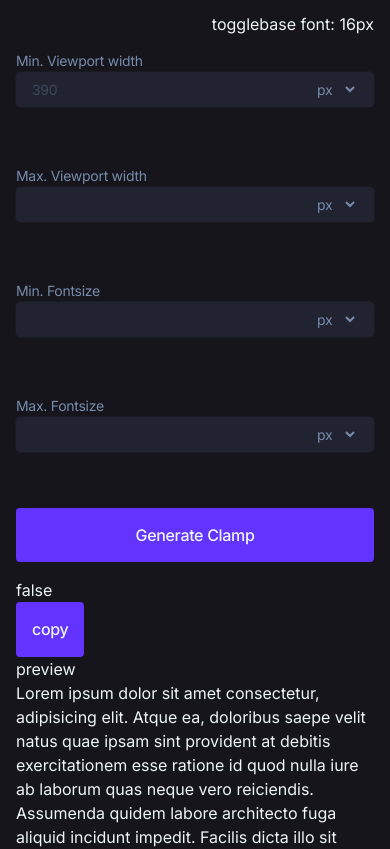
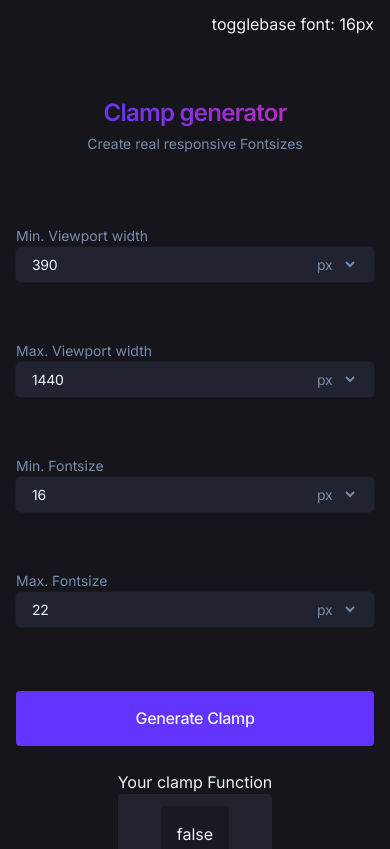
Before and after one commit to Arkadiusz-Fritscher/clamp-generator-lite, a Vue app: page / in a window 390 px wide. Shown: the top 849 px of the page. Built offline with nearby package versions, Linux system fonts and the light colour scheme.

Commit message:
styling: basic responsiveness

```diff
--- a/src/App.vue
+++ b/src/App.vue
@@ -1,5 +1,6 @@
 <template>
   <TheNavigation />
+  <TheHeader />
   <main class="wrapper__small flex flex-wrap gap-4 justify-between">
     <TheForm @submit="onSubmit" />
     <TheClampCard :values="formInputs" />
@@ -13,6 +14,7 @@ import TheForm from "@/components/TheForm.vue";
 import TheClampCard from "@/components/TheClampCard.vue";
 import ThePreview from "@/components/ThePreview.vue";
 import { ref } from "vue";
+import TheHeader from "@/components/TheHeader.vue";
 
 const formInputs = ref();
 
@@ -35,6 +37,13 @@ const onSubmit = (values: object) => {
   padding-inline: 1rem;
 }
 
+.wrapper__flex {
+  display: flex;
+  justify-content: center;
+  margin-inline: auto;
+  max-width: 900px;
+}
+
 @media screen(sm) {
   .wrapper__small {
     padding-inline: 5%;
--- a/src/assets/base.css
+++ b/src/assets/base.css
@@ -20,6 +20,7 @@
   --text-caption: 0.875rem;
   --text-base: clamp(0.875rem, 0.7721rem + 0.3922vw, 1.125rem);
   --text-md: clamp(1rem, 0.8971rem + 0.3922vw, 1.25rem);
+  --text-headline: clamp(1.5rem, 0.525rem + 4vw, 4.125rem);
 
   --text-preview: 1rem;
 }
--- a/src/components/BaseButton.vue
+++ b/src/components/BaseButton.vue
@@ -4,7 +4,7 @@
 
 <template>
   <button
-    class="bg-primary rounded text-md p-4 md:p-6 font-medium hover:bg-primary-hover active:bg-primary-focus"
+    class="bg-primary rounded text-md p-4 md:p-6 font-medium hover:bg-primary-hover active:bg-primary-focus max-w-[590px]"
   >
     <slot></slot>
   </button>
--- a/src/components/BaseInput.vue
+++ b/src/components/BaseInput.vue
@@ -68,7 +68,7 @@ defineEmits(['update:inputValue', 'update:selectionValue']);
         v-if="selection"
         :name="`${id}-selection`"
         :id="`${id}-selection`"
-        class="bg-transparent h-full text-lighter outline-none"
+        class="bg-transparent h-full text-lighter outline-none hover:cursor-pointer"
         :value="selectionValue"
         @change="$emit('update:selectionValue', ($event.target as HTMLInputElement).value)"
       >
--- a/src/components/TheClampCard.vue
+++ b/src/components/TheClampCard.vue
@@ -36,11 +36,16 @@ const remValues = computed(() => {
 </script>
 
 <template>
-    <div class="clamp">
+    <div class="clamp wrapper__flex">
         <div>
-            <div>{{ calcClamp }}</div>
-            <div>
-                <BaseButton>copy</BaseButton>
+            <div>Your clamp Function</div>
+            <div
+                class="px-6 py-3 bg-dark3 rounded flex items-center justify-between gap-4 flex-col md:flex-row"
+            >
+                <div class="bg-dark2 p-4 rounded">{{ calcClamp }}</div>
+                <div class="w-max">
+                    <BaseButton>copy</BaseButton>
+                </div>
             </div>
         </div>
     </div>
@@ -48,6 +53,12 @@ const remValues = computed(() => {
 
 <style scoped>
 .clamp {
-    flex: 0 1 40%;
+    flex: 1 1 100%;
+}
+
+@media screen(sm) {
+    .clamp {
+        flex: 1 1 40%;
+    }
 }
 </style>
--- a/src/components/TheForm.vue
+++ b/src/components/TheForm.vue
@@ -8,22 +8,22 @@ const emit = defineEmits(['submit']);
 
 const inputValues = reactive({
     minViewport: {
-        input: '',
+        input: '390',
         unit: 'px',
         error: ''
     },
     maxViewport: {
-        input: '',
+        input: '1440',
         unit: 'px',
         error: ''
     },
     minFont: {
-        input: '',
+        input: '16',
         unit: 'px',
         error: ''
     },
     maxFont: {
-        input: '',
+        input: '22',
         unit: 'px',
         error: ''
     },
@@ -77,7 +77,7 @@ const submit = () => {
 </script>
 
 <template>
-    <div class="form">
+    <div class="form wrapper__flex">
         <form class="flex flex-wrap gap-x-4 gap-y-14" @submit.prevent="submit">
             <BaseInput
                 selection
@@ -112,7 +112,9 @@ const submit = () => {
                 v-model:input-value.trim.number="inputValues.maxFont.input"
                 v-model:selection-value.trim="inputValues.maxFont.unit"
             />
-            <BaseButton type="submit">Generate Clamp</BaseButton>
+            <div class="submit__container">
+                <BaseButton type="submit">Generate Clamp</BaseButton>
+            </div>
         </form>
     </div>
 </template>
@@ -122,17 +124,28 @@ const submit = () => {
     flex: 1 0 100%;
 }
 
+.submit__container {
+    flex: 1 1 100%;
+    display: flex;
+    justify-content: center;
+    padding-top: 0.5rem;
+    padding-bottom: 0.5rem;
+}
+
 form button {
     flex: 1 1 100%;
 }
 
 @media screen(xs) {
+}
+
+@media (min-width: 680px) {
     form > * {
         flex: 1 1 0%;
     }
 }
 
-@media screen(md) {
+@media (min-width: 1370px) {
     .form {
         flex: 1 1 40%;
     }
--- /dev/null
+++ b/src/components/TheHeader.vue
@@ -0,0 +1,15 @@
+<template>
+  <header class="wrapper__large flex items-center justify-center py-12 mb-6">
+    <div class="text-center">
+      <h1 class="text-h1 font-bold gradient mb-[3%]">Clamp generator</h1>
+      <h2 class="text-caption md:text-base text-lighter">Create real responsive Fontsizes</h2>
+    </div>
+  </header>
+</template>
+
+<script setup lang="ts">
+
+</script>
+
+<style scoped>
+</style>
--- a/tailwind.config.js
+++ b/tailwind.config.js
@@ -24,21 +24,28 @@ module.exports = {
       caption: [
         "var(--text-caption)",
         {
-          letterSpacing: "-0.02em",
-          lineHeight: "100%",
+          letterSpacing: "0em",
+          lineHeight: "110%",
         },
       ],
       base: [
         "var(--text-base)",
         {
           letterSpacing: "-0.02em",
-          lineHeight: "120%",
+          lineHeight: "130%",
         },
       ],
       md: [
         "var(--text-md)",
         {
           letterSpacing: "-0.02em",
+          lineHeight: "140%",
+        },
+      ],
+      h1: [
+        "var(--text-headline)",
+        {
+          letterSpacing: "-0.03em",
           lineHeight: "140%",
         },
       ],
```
